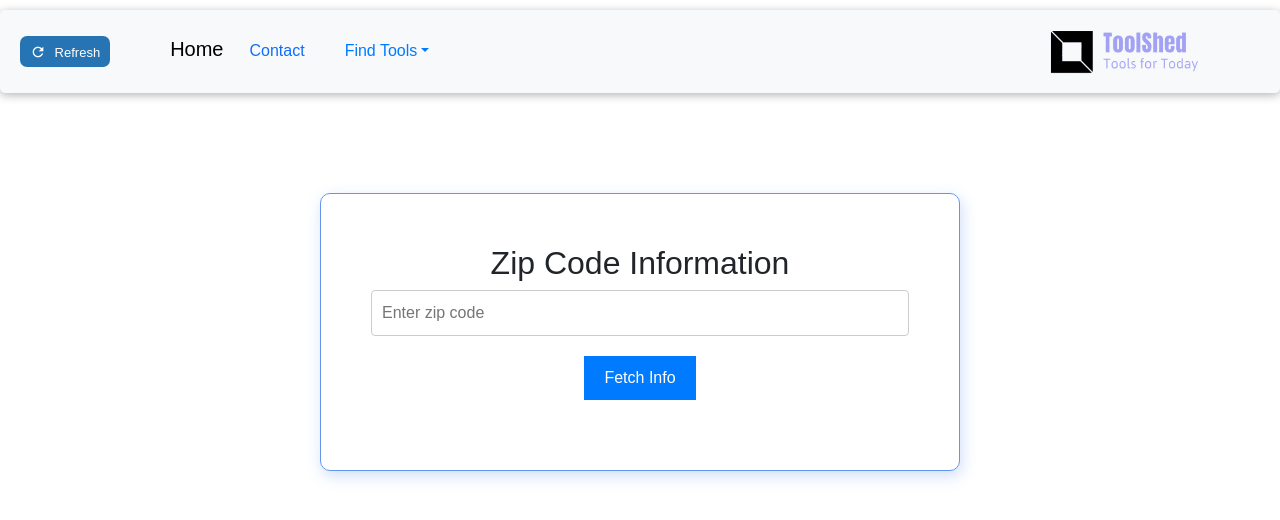
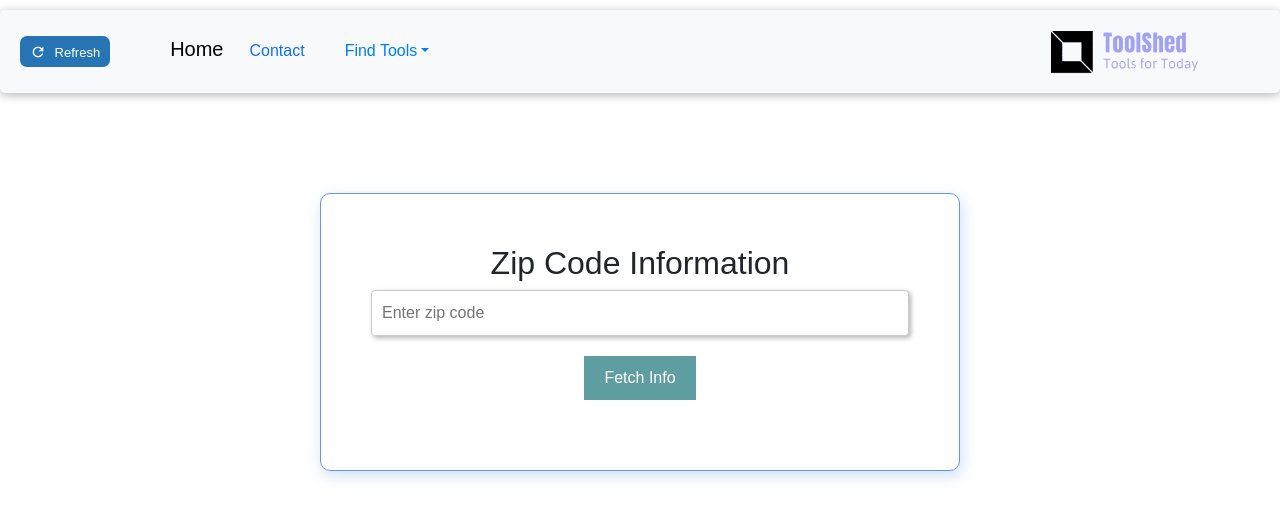
Before and after one commit to Kaiserabbas/Tool-Shed, a React (Create React App) app: page /zipCode in a window 1280 px wide. Shown: the top 520 px of the page. Built offline with nearby package versions, Linux system fonts and the light colour scheme.

Commit message:
Modify file for stylelint errors

```diff
--- a/src/components/App.css
+++ b/src/components/App.css
@@ -29,6 +29,7 @@ body {
   width: 150px;
   height: auto;
 }
+
 .headline h1 {
   margin-bottom: 20px;
   font-size: 40px;
@@ -55,7 +56,7 @@ body {
   padding: 10px 40px;
 }
 
-.contact{
+.contact {
   margin: 0 20px 0 0;
   text-decoration: none;
 }
@@ -71,7 +72,7 @@ body {
   padding: 10px;
 }
 
-button{
+button {
   background-color: cadetblue;
   color: white;
   padding: 10px 20px;
@@ -94,7 +95,7 @@ button:focus {
 
 .refresh-button {
   margin: 0 0 0 20px;
-  background-color:#2674b3;
+  background-color: #2674b3;
   color: white;
   padding: 5px 10px;
   border: none;
@@ -104,7 +105,7 @@ button:focus {
 }
 
 .refresh-button:hover {
-  background-color:#007bff;
+  background-color: #007bff;
 }
 
 .material-icons {
@@ -124,6 +125,7 @@ button:focus {
 .ip button {
   margin: 20px 0;
 }
+
 .ip p {
   margin-bottom: 20px;
 }
@@ -144,7 +146,6 @@ button:focus {
   border: 1px solid rgb(100, 149, 237);
   box-shadow: 2px 5px 15px rgb(100, 149, 237, 0.3);
   width: 50%;
-  border-radius: 10px;
 }
 
 .quote-text {
@@ -155,7 +156,8 @@ button:focus {
 .quote {
   text-align: center;
   font-size: 20px;
-  color: #2674b3;}
+  color: #2674b3;
+}
 
 .activity {
   background-color: #ffffffc5;
@@ -166,7 +168,6 @@ button:focus {
   border: 1px solid rgb(100, 149, 237);
   box-shadow: 2px 5px 15px rgb(100, 149, 237, 0.3);
   width: 50%;
-    border-radius: 10px;
 }
 
 .activity h3 {
@@ -197,7 +198,6 @@ button:focus {
   border: 1px solid rgb(100, 149, 237);
   box-shadow: 2px 5px 15px rgb(100, 149, 237, 0.3);
   width: 50%;
-    border-radius: 10px;
 }
 
 .password h3 {
@@ -224,10 +224,7 @@ button:focus {
   border: 1px solid rgb(100, 149, 237);
   box-shadow: 2px 5px 15px rgb(100, 149, 237, 0.3);
   width: 50%;
-    border-radius: 10px;
 }
-
-di
 
 input {
   padding: 10px 20px;
@@ -255,7 +252,6 @@ input {
   border: 1px solid rgb(100, 149, 237);
   box-shadow: 2px 5px 15px rgb(100, 149, 237, 0.3);
   width: 50%;
-    border-radius: 10px;
 }
 
 .zipcode button {
@@ -271,7 +267,6 @@ input {
   border: 1px solid rgb(100, 149, 237);
   box-shadow: 2px 5px 15px rgb(100, 149, 237, 0.3);
   width: 50%;
-
 }
 
 .weather form {
@@ -285,7 +280,7 @@ input {
 }
 
 .units {
-  display:inline-flex;
+  display: inline-flex;
   gap: 10px;
   align-items: center;
   justify-content: center;
@@ -335,16 +330,3 @@ textarea {
   border: 1px solid #ccc;
   border-radius: 4px;
 }
-
-button {
-  background-color: #007bff;
-  color: #fff;
-  border: none;
-  border-radius: 4px;
-  padding: 10px 20px;
-  cursor: pointer;
-}
-
-button:hover {
-  background-color: #0056b3;
-}
```
Lines whose indentation alone changed are shown as unchanged.
